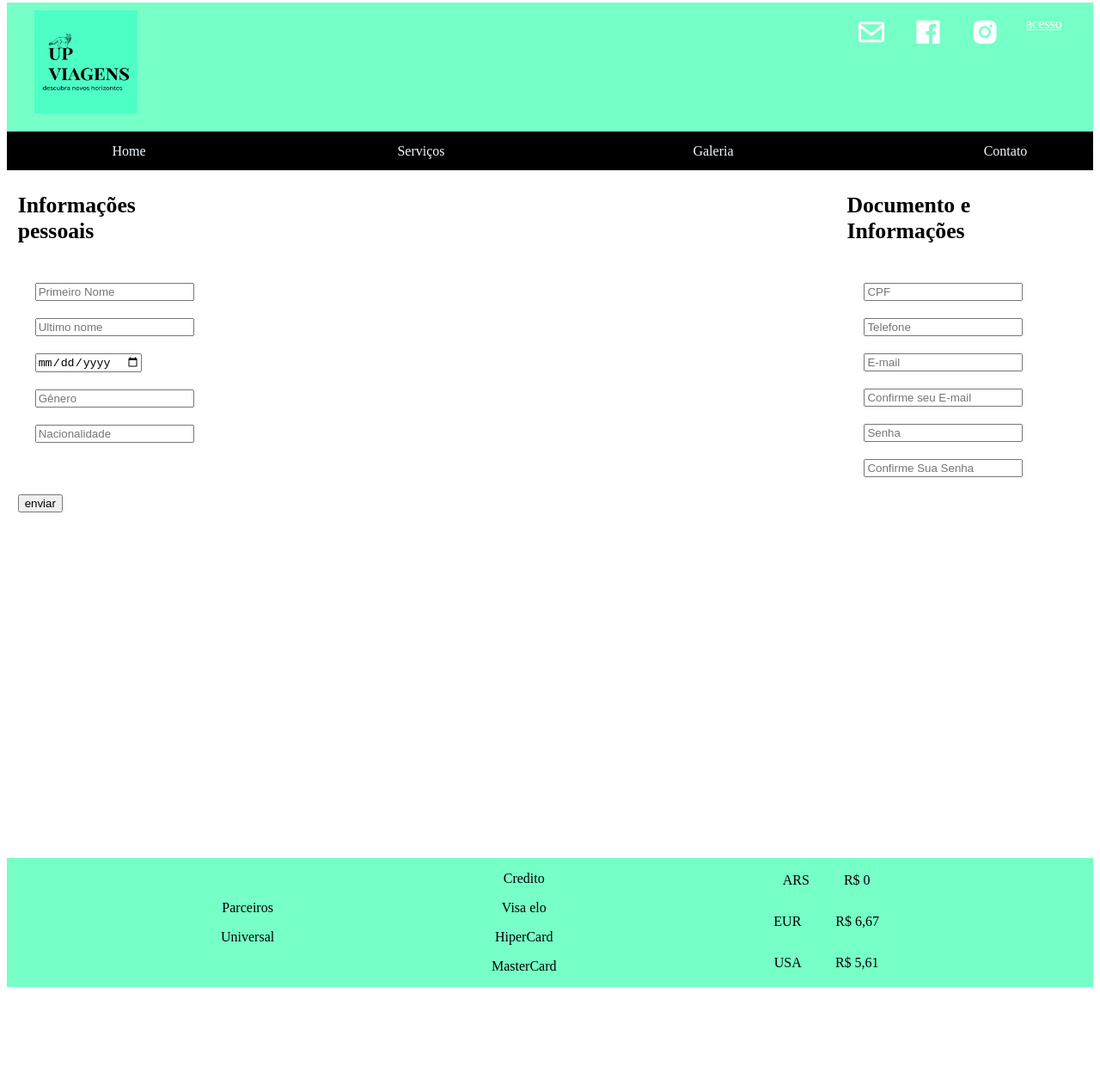
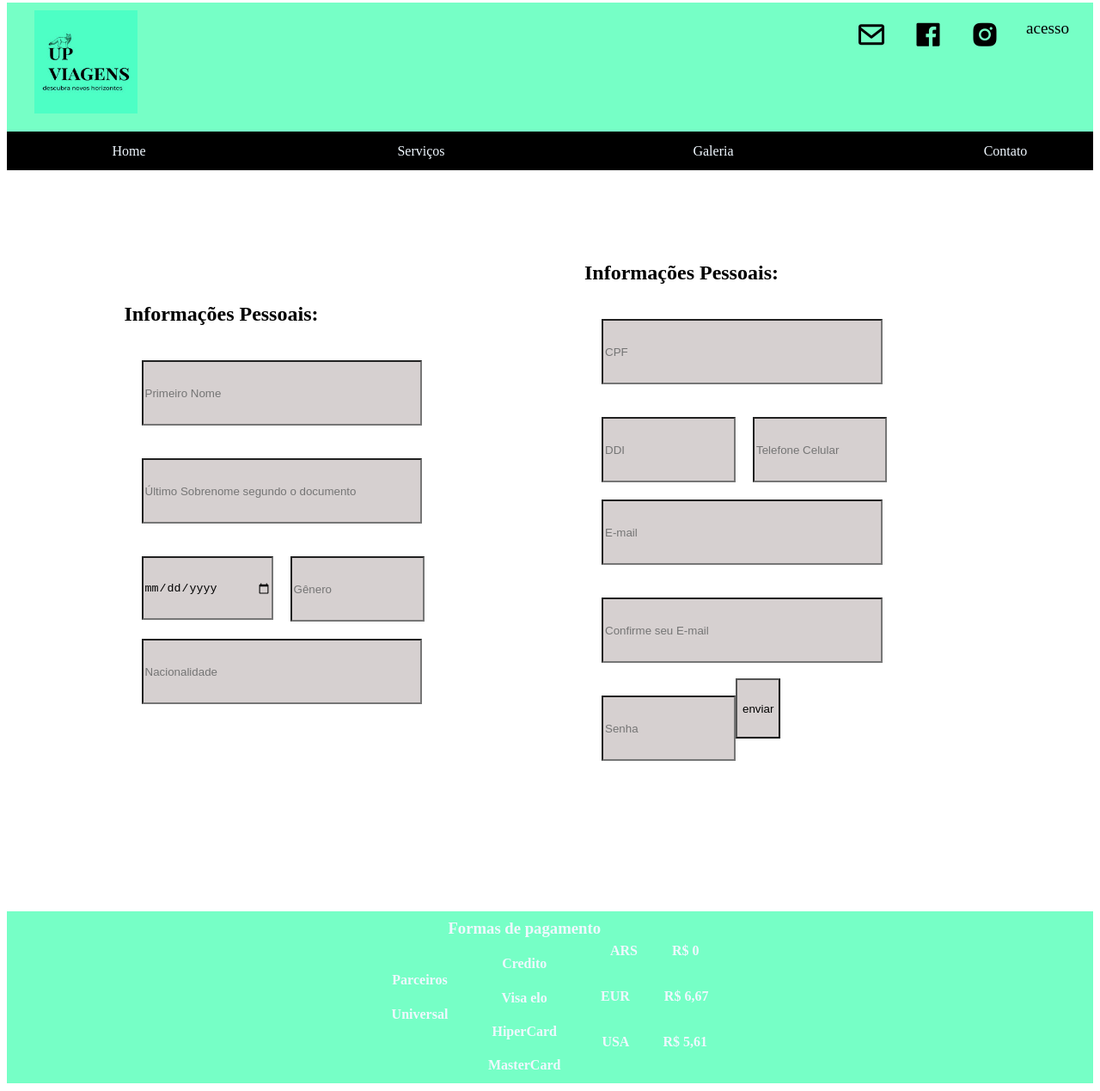
Before and after one commit to NicolasIzidor0/Entretenimento, a plain HTML site: page Sprint 2/acesso.html in a window 1280 px wide. Shown: the part 5-1274 px from the top of the page at 86% size. Before the commit the page ends 1161 px from the top, so only its background shows below. Drawn offline with Linux system fonts and the light colour scheme.

Commit message:
rodape da pagina serviços ajustada, página acesso praticamente terminada e banco de dados pronto

```diff
--- a/Sprint 2/acesso.html
+++ b/Sprint 2/acesso.html
@@ -7,6 +7,7 @@
     <meta name="keywords" content="">
     <meta name="author" content="">
     <meta name="viewport" content="width=device-width, initial-scale=1.0">
+    <link rel="stylesheet" href="css/custom.css">
     <link rel="stylesheet" href="css/acesso.css">
     <link rel="stylesheet" href="css/boxicons/css/boxicons.min.css">
     <link rel="stylesheet" href="css/flag-icons/flag-icons.min.css">
@@ -24,11 +25,11 @@
 
         </div>
         <div class="caixa-direita pesquisa">
-            <ul class="">
-                <li> <a href="#" target="_blank"><i class='bx bx-envelope bx-md'></i></a></li>
-                <li> <a href="#" target="_blank"><i class='bx bxl-facebook-square bx-md'></i></a></li>
-                <li> <a href="#" target="_blank"><i class='bx bxl-instagram-alt bx-md'></i></a></li>
-                <li> <a href="#">acesso</a></li>
+            <ul class="icones">
+                <li> <a href="#" target="_blank"><i class='bx bx-envelope bx-md color-black'></i></a></li>
+                <li> <a href="#" target="_blank"><i class='bx bxl-facebook-square bx-md color-black'></i></a></li>
+                <li> <a href="#" target="_blank"><i class='bx bxl-instagram-alt bx-md color-black'></i></a></li>
+                <li> <a class="color-black" href="acesso.html">acesso</a></li>
             </ul>
         </div>
 
@@ -45,49 +46,64 @@
     </nav>
     <main class="principal">
         <section>
-
-            <form class="formulario" action="post">
-                <div>
-                    <h3>Informações pessoais</h3>
-                    <input class="espaçamento" type="text" name="pnome" id="pnome" placeholder="Primeiro Nome"><br>
-                    <input class="espaçamento" type="text" name="unome" id="unome" placeholder="Ultimo nome"><br>
-                    <input class="espaçamento" type="date" name="datanascimento" id="datanascimento"><br>
-                    <input class="espaçamento" type="text" name="genero" id="gnero" placeholder="Gênero"><br>
-                    <input class="espaçamento" type="text" name="nacionalidade" id="nacionalidade"
-                        placeholder="Nacionalidade">
+            <form method="post">
+                <div class="formulario1">
+                    <h2 class="h2">Informações Pessoais:</h2>
+                    <input class="espaçamento tamanhoGrande" type="text" size="15" name="pnome" id="pnome"
+                        placeholder="Primeiro Nome" required><br>
+                    <input class="espaçamento tamanhoGrande" type="text" name="snome" id="snome"
+                        placeholder="Último Sobrenome segundo o documento" required><br>
+                    <div class="inputDuplo">
+                        <input class="espaçamento tamanhoPequeno" type="date" name="data" id="data"><br>
+                        <input class="espaçamento tamanhoPequeno" type="" name="gen" id="gen" placeholder="Gênero"
+                            required><br>
+                    </div>
+                    <input class="espaçamento tamanhoGrande" type="text" name="nac" id="nac" placeholder="Nacionalidade"
+                        required><br>
                 </div>
-                <div class="divisao-formulario">
-                    <h3>Documento e Informações</h3>
-                    <input class="espaçamento" type="text" name="cpf" id="cpf" placeholder="CPF" maxlength="11"><br>
-                    <input class="espaçamento" type="tel" name="telefone" id="telefone" placeholder="Telefone"><br>
-                    <input class="espaçamento" type="email" name="email" id="email" placeholder="E-mail"><br>
-                    <input class="espaçamento" type="email" name="confirmemail" id="confirmemail" placeholder="Confirme seu E-mail"><br>
-
-                    <input class="espaçamento" type="password" name="senha" id="senha" placeholder="Senha"><br>
-                    <input class="espaçamento" type="password" name="confirmsenha" id="confirmsenha"
-                        placeholder="Confirme Sua Senha"><br>
+                <div class="formulario2">
+                    <h2>Informações Pessoais:</h2>
+                    <input class="espaçamento tamanhoGrande" type="text" name="cpf" id="cpf" size="11" maxlength="11"
+                        minlength="11" placeholder="CPF" required><br>
+                    <div class="inputDuplo">
+                        <input class="espaçamento tamanhoPequeno" type="text" name="ddi" id="ddi" placeholder="DDI"
+                            required><br>
+                        <input class="espaçamento tamanhoPequeno" type="tel" name="tcelular" id="tcelular"
+                            placeholder="Telefone Celular" required><br>
+                    </div>
+                    <input class="espaçamento tamanhoGrande" type="email" name="email" id="email" placeholder="E-mail"
+                        required><br>
+                    <input class="espaçamento tamanhoGrande" type="email" name="cemail" id="cemail"
+                        placeholder="Confirme seu E-mail" required><br>
+                    <div class="inputDuplo">
+                        <input class="espaçamento tamanhoPequeno" type="password" name="senha" id="senha"
+                            placeholder="Senha" required><br>
+                        <!--<button class="espaçamento" type="submit"><a href="index.html"></a></button>-->
+                        <a href="index.html"><input type="submit" value="enviar"></a>
+                    </div>
                 </div>
             </form>
-            <!--<a class="enviar" href='home.html'><button>Enviar</button></a>-->
-            <input type="submit" value="enviar">
         </section>
     </main>
     <footer>
         <div class="rodape">
-            <p>Parceiros</p>
-            <p>Universal</p>
+            <h4>Parceiros</h4>
+            <h4>Universal</h4>
         </div>
         <div class="rodape">
-            <p>Credito</p>
-            <p>Visa elo</p>
-            <p>HiperCard</p>
-            <p>MasterCard</p>
+            <h3>Formas de pagamento</h3>
+            <h4>Credito</h4>
+            <h4>Visa elo</h4>
+            <h4>HiperCard</h4>
+            <h4>MasterCard</h4>
         </div>
         <div class="rodape">
-            <p>ARS <i class="fi fi-ar"></i> R$ 0</p>
-            <p>EUR <i class="fi fi-eu"></i> R$ 6,67</p>
-            <p>USA <i class="fi fi-us"></i> R$ 5,61</p>
+            <h4>ARS <i class="fi fi-ar"></i> R$ 0</h4>
+            <h4>EUR <i class="fi fi-eu"></i> R$ 6,67</h4>
+            <h4>USA <i class="fi fi-us"></i> R$ 5,61</h4>
         </div>
+
+
 
     </footer>
 </body>
--- a/Sprint 2/css/acesso.css
+++ b/Sprint 2/css/acesso.css
@@ -1,93 +1,32 @@
-header {
-    display: flex;
-    justify-content: center;
-    align-items: center;
-    width: 100%;
-    height: 150px;
-    background-color: #76FFC6;
+h2 {
+    padding-bottom: 0px;
 }
 
-nav {
+form {
+    margin: 5% 0 0 10%;
+    width: 80%;
+    height: 650px;
     display: flex;
-    justify-content: center;
-    background-color: black;
-    height: 45px;
 }
 
-nav ul {
-    display: flex;
-    align-items: center;
-    list-style: none;
-
+input {
+    height: 70px;
+    background-color: #D6D0D0;
 }
 
-nav ul li {
-    width: 100px;
-    text-align: center;
-    line-height: 35px;
-    padding-left: 120px;
-    padding-right: 120px;
+button {
+    height: 75px;
+    background-color: #D6D0D0;
+    width: 33.5%;
+    color: black;
 }
 
-nav ul li a {
-    color: aliceblue;
-    text-decoration: none;
+.tamanhoGrande {
+    width: 70%;
 }
 
-nav ul li:hover {
-    background-color: rgb(103, 104, 104);
-    text-decoration: none;
-    line-height: 35px;
-}
-
-.container-coluna {
-    display: flex;
-    flex-direction: column;
-    justify-content: center;
-    align-items: center;
-    width: 50%;
-    height: 150px;
-}
-
-.area-logo {
-    margin: 3% 0 0 10%;
-    width: 30%;
-    height: 120px;
-}
-
-.logo {
-    height: 120px;
-}
-
-.pesquisa {
-    margin-left: auto;
-}
-
-.pesquisa ul {
-    display: flex;
-    /*Padrão em Row/Linha*/
-    list-style: none;
-    /*Padrões de listas, numeração, bolinhas. Afirmando com o none nenhum padrão de listagem aparecera*/
-}
-
-.pesquisa ul li {
-    padding-right: 30px;
-    /*Espaçamento Interno*/
-    color: #fff;
-}
-
-.pesquisa ul li a {
-    color: #fff;
-}
-
-.caixa-esquerda {
-    width: 25%;
-    height: 150px;
-}
-
-.caixa-direita {
-    width: 25%;
-    height: 150px;
+.tamanhoPequeno {
+    width: 32.5%;
 }
 
 .principal {
@@ -95,36 +34,29 @@ nav ul li:hover {
     margin: 0% 1% 0% 1%;
 }
 
-.formulario {
+.formulario1 {
     display: flex;
-    align-content: center;
-    font-size: 22px;
-    padding-bottom: 20px;
+    flex-direction: column;
+    width: 100%;
+    justify-content: center;
 }
 
-.divisao-formulario{
-    margin-left: 60%;
+.formulario2 {
+    margin-left: 80px;
+    display: flex;
+    flex-direction: column;
+    width: 100%;
+    justify-content: center;
 }
-.espaçamento{
+
+.inputDuplo {
+    display: flex;
+}
+
+.espaçamento {
     margin: 20px 0 0 20px;
 }
-.rodape {
-    margin-left: 10%;
-    margin-right: 10%;
-    color: black;
-}
-.enviar{
+
+.enviar {
     margin-left: 77%;
 }
-
-footer {
-
-    display: flex;
-    justify-content: center;
-    align-items: center;
-    text-align: center;
-    color: aliceblue;
-    background-color: #76FFC6;
-    height: 150px;
-
-}
```
Also changed, not shown: Sprint 2/servicos.html (+16 -10 lines), 1 other file.
